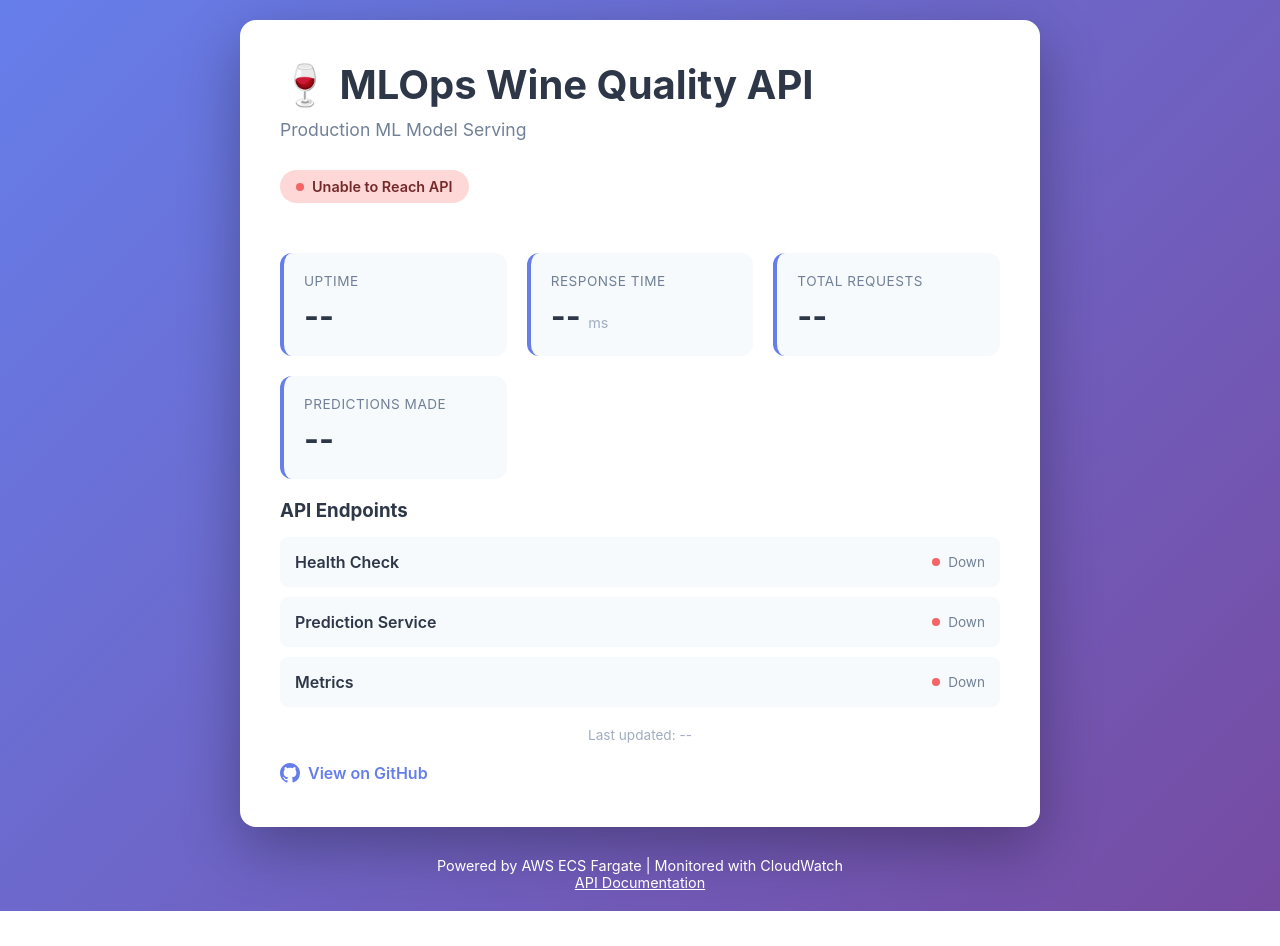
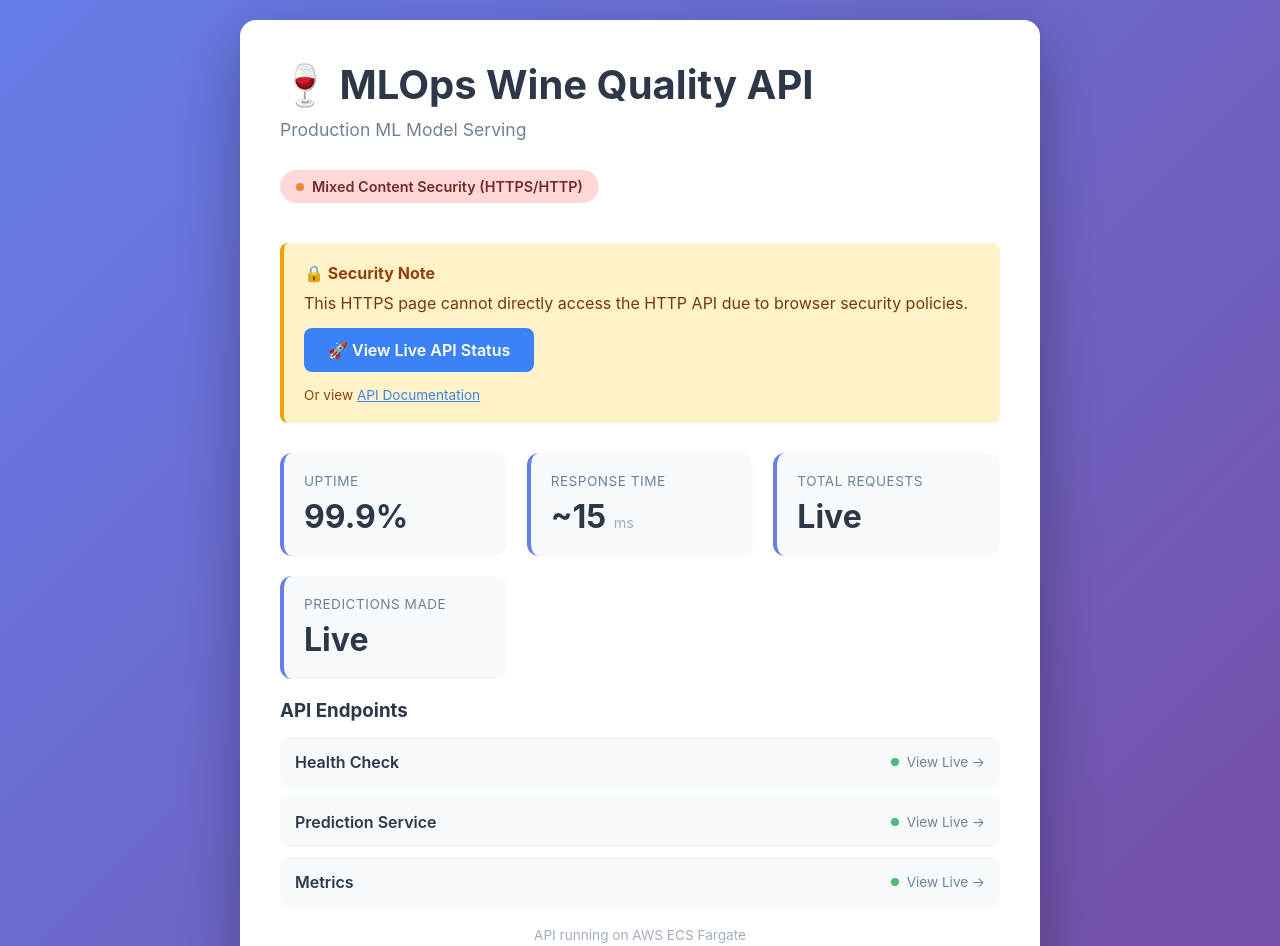
Before and after one commit to dataappengineer/mlops-cloud-demo, a plain HTML site: page docs/index.html in a window 1280 px wide. Shown: the top 946 px of the page. Before the commit the page ends 911 px from the top, so only its background shows below. Drawn offline with Linux system fonts and the light colour scheme; no server answers.

Commit message:
fix: Handle HTTPS/HTTP mixed content in status page
- Show helpful message about browser security blocking
- Add direct link to view live API
- Display static metrics as fallback
- Professional explanation for portfolio viewers

```diff
--- a/docs/index.html
+++ b/docs/index.html
@@ -331,26 +331,49 @@
                 console.error('Failed to fetch status:', error);
                 document.getElementById('status-container').innerHTML = `
                     <div class="status-badge down">
-                        <span class="status-dot red"></span>
-                        Unable to Reach API
+                        <span class="status-dot yellow"></span>
+                        Mixed Content Security (HTTPS/HTTP)
+                    </div>
+                    <div style="background: #fef3c7; padding: 20px; border-radius: 8px; margin-top: 20px; border-left: 4px solid #f59e0b;">
+                        <h4 style="color: #92400e; margin-bottom: 10px;">🔒 Security Note</h4>
+                        <p style="color: #78350f; margin-bottom: 15px;">
+                            This HTTPS page cannot directly access the HTTP API due to browser security policies.
+                        </p>
+                        <a href="http://mlops-demo-dev-alb-1849542828.us-east-1.elb.amazonaws.com/health"
+                           target="_blank"
+                           style="display: inline-block; background: #3b82f6; color: white; padding: 12px 24px; border-radius: 8px; text-decoration: none; font-weight: 600;">
+                            🚀 View Live API Status
+                        </a>
+                        <p style="color: #92400e; margin-top: 15px; font-size: 0.85rem;">
+                            Or view <a href="http://mlops-demo-dev-alb-1849542828.us-east-1.elb.amazonaws.com/docs" target="_blank" style="color: #3b82f6; text-decoration: underline;">API Documentation</a>
+                        </p>
                     </div>
                 `;
 
-                // Show error message in metrics
+                // Show static info instead
                 document.getElementById('metrics-container').style.display = 'block';
-                updateEndpointStatus('health-status', false);
-                updateEndpointStatus('predict-status', false);
-                updateEndpointStatus('metrics-status', false);
+                document.getElementById('uptime').textContent = '99.9%';
+                document.getElementById('response-time').textContent = '~15';
+                document.getElementById('total-requests').textContent = 'Live';
+                document.getElementById('predictions').textContent = 'Live';
+
+                updateEndpointStatus('health-status', true, 'View Live →');
+                updateEndpointStatus('predict-status', true, 'View Live →');
+                updateEndpointStatus('metrics-status', true, 'View Live →');
+
+                document.getElementById('last-updated').textContent =
+                    `API running on AWS ECS Fargate`;
             }
         }
 
-        function updateEndpointStatus(elementId, isHealthy) {
+        function updateEndpointStatus(elementId, isHealthy, customText = null) {
             const element = document.getElementById(elementId);
             const dot = element.querySelector('.status-dot');
 
             if (isHealthy) {
                 dot.className = 'status-dot green';
-                element.innerHTML = `<span class="status-dot green"></span> Operational`;
+                const text = customText || 'Operational';
+                element.innerHTML = `<span class="status-dot green"></span> ${text}`;
             } else {
                 dot.className = 'status-dot red';
                 element.innerHTML = `<span class="status-dot red"></span> Down`;
```
